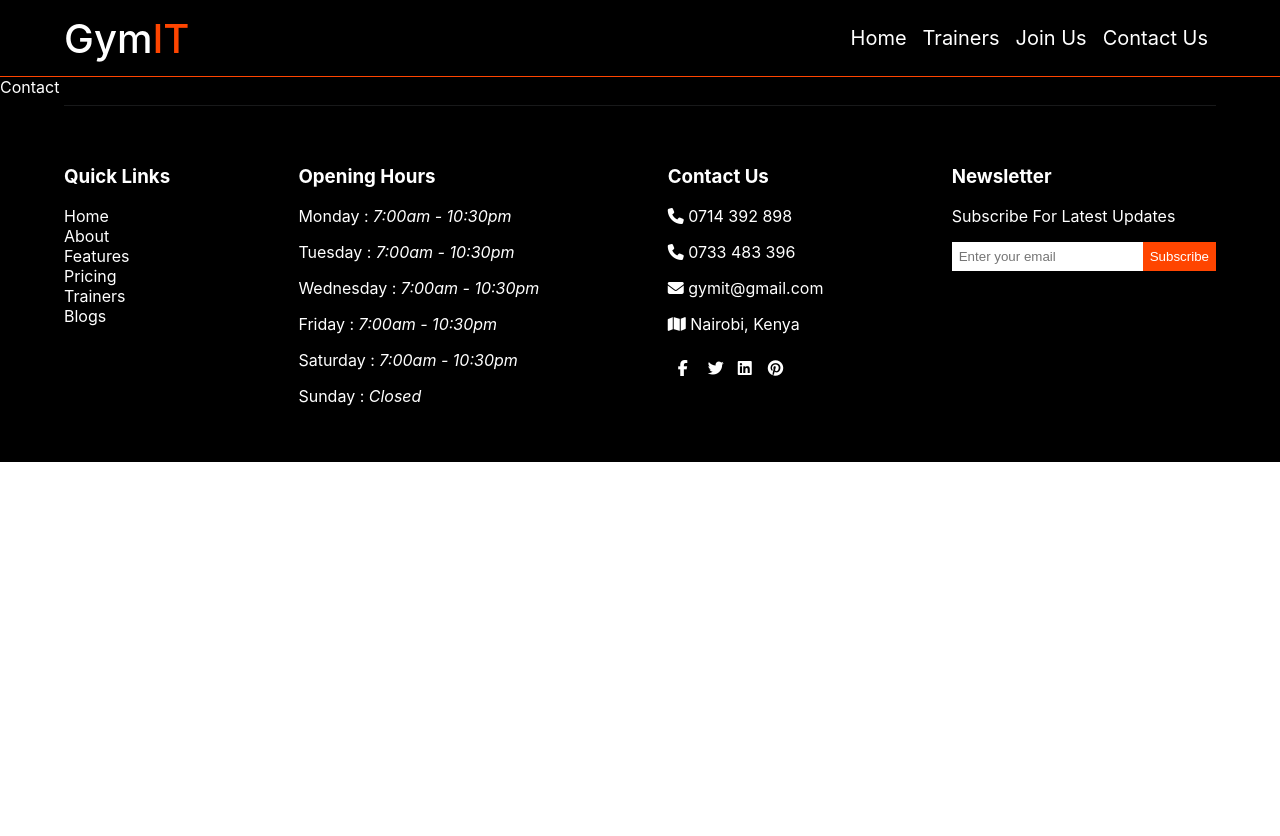
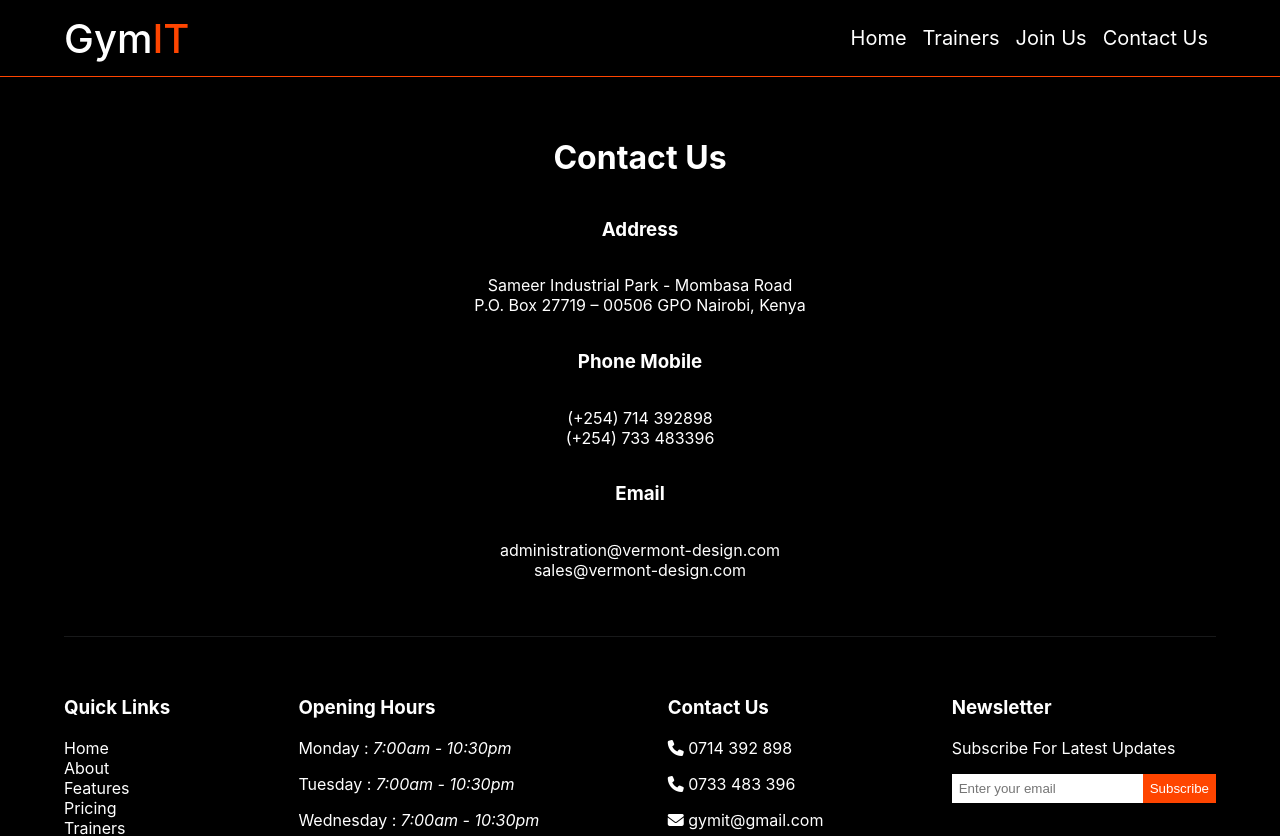
Before and after one commit to david-commit/GymIT, a React (Create React App) app: page /contact in a window 1280 px wide. Shown: the top 836 px of the page. Before the commit the page ends 800 px from the top, so only its background shows below. Built offline with nearby package versions, Linux system fonts and the light colour scheme.

Commit message:
Contact Component: Added contact info

```diff
--- a/src/components/Contact.js
+++ b/src/components/Contact.js
@@ -1,9 +1,27 @@
-import React from 'react'
+import React from 'react';
 
 function Contact() {
   return (
-    <div>Contact</div>
-  )
+    <div className='contact'>
+      <h1>Contact Us</h1>
+      <h3>Address</h3>
+      <p>
+        Sameer Industrial Park - Mombasa Road <br />
+        P.O. Box 27719 – 00506 GPO Nairobi, Kenya{' '}
+      </p>
+      <h3>Phone Mobile</h3>
+      <p>
+        (+254) 714 392898 <br />
+        (+254) 733 483396{' '}
+      </p>
+      <h3>Email</h3>
+      <p>
+        administration@vermont-design.com <br />
+        sales@vermont-design.com
+      </p>
+
+    </div>
+  );
 }
 
-export default Contact
+export default Contact;
```
